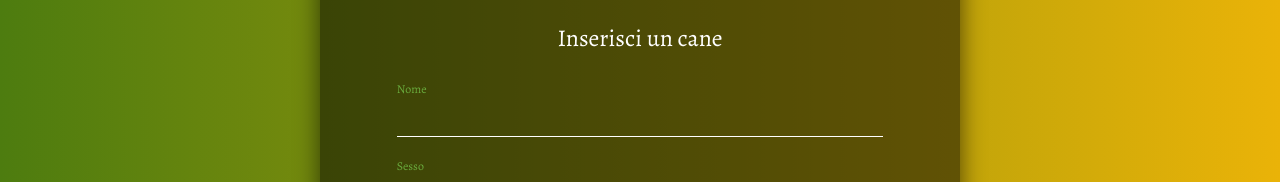
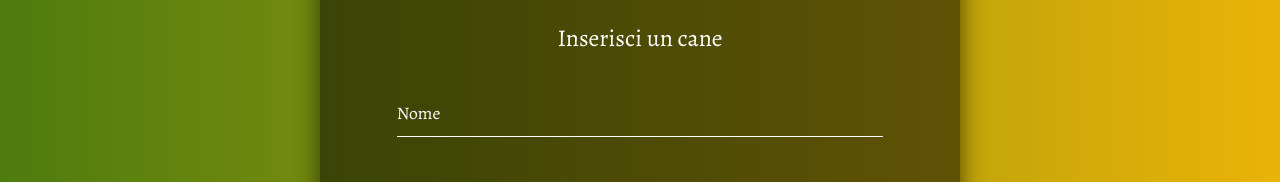
Before and after one commit to William-95/Oasis, a React (Create React App) app: page /insertdog in a window 1280 px wide. Shown: the part 767-949 px from the top of the page. Built offline with nearby package versions, Linux system fonts and the light colour scheme; no server answers.

Commit message:
Update enterForm.css

```diff
--- a/src/css/enterForm.css
+++ b/src/css/enterForm.css
@@ -67,7 +67,7 @@
   font-size: 12px;
 }
 .userBox input:focus ~ label,
-.userBox input:valid ~ label{
+.userBox input:user-valid ~ label{
   top: -20px;
   left: 0;
   color: var(--lightGreen);
```
